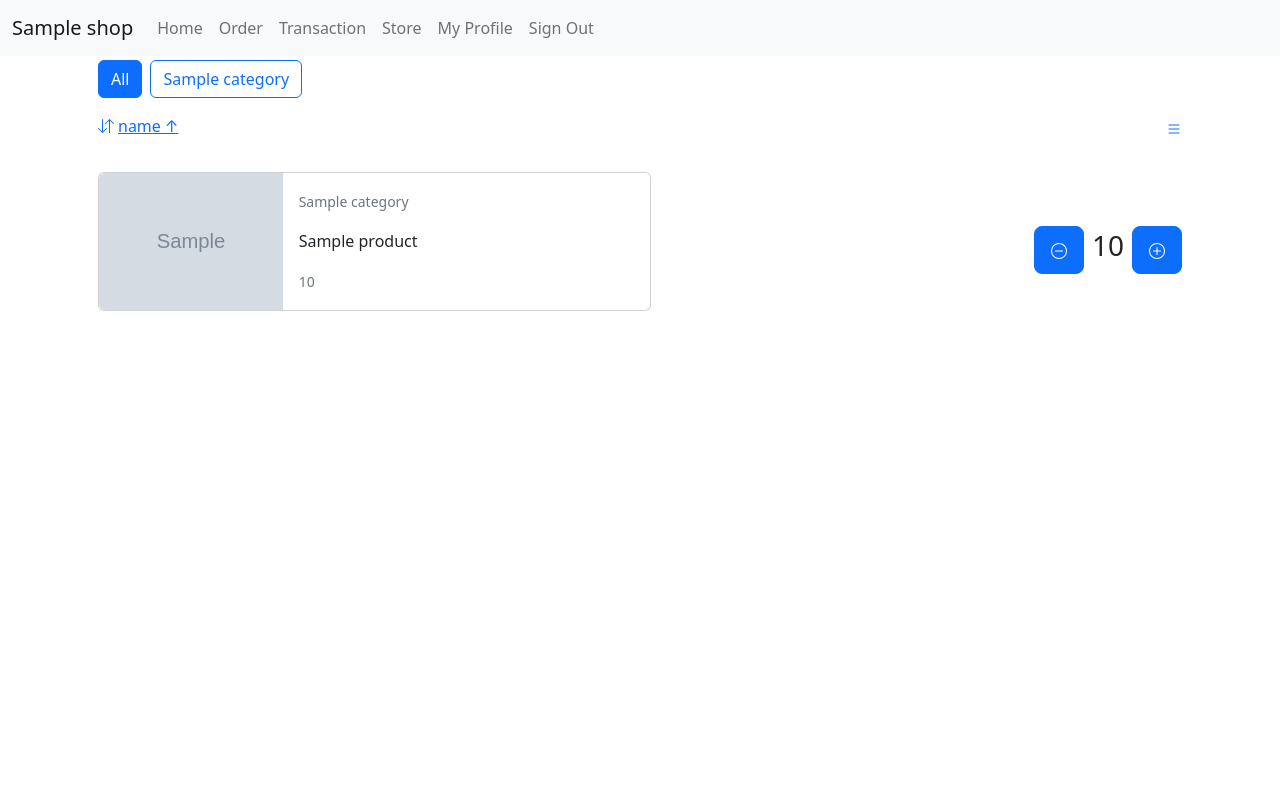
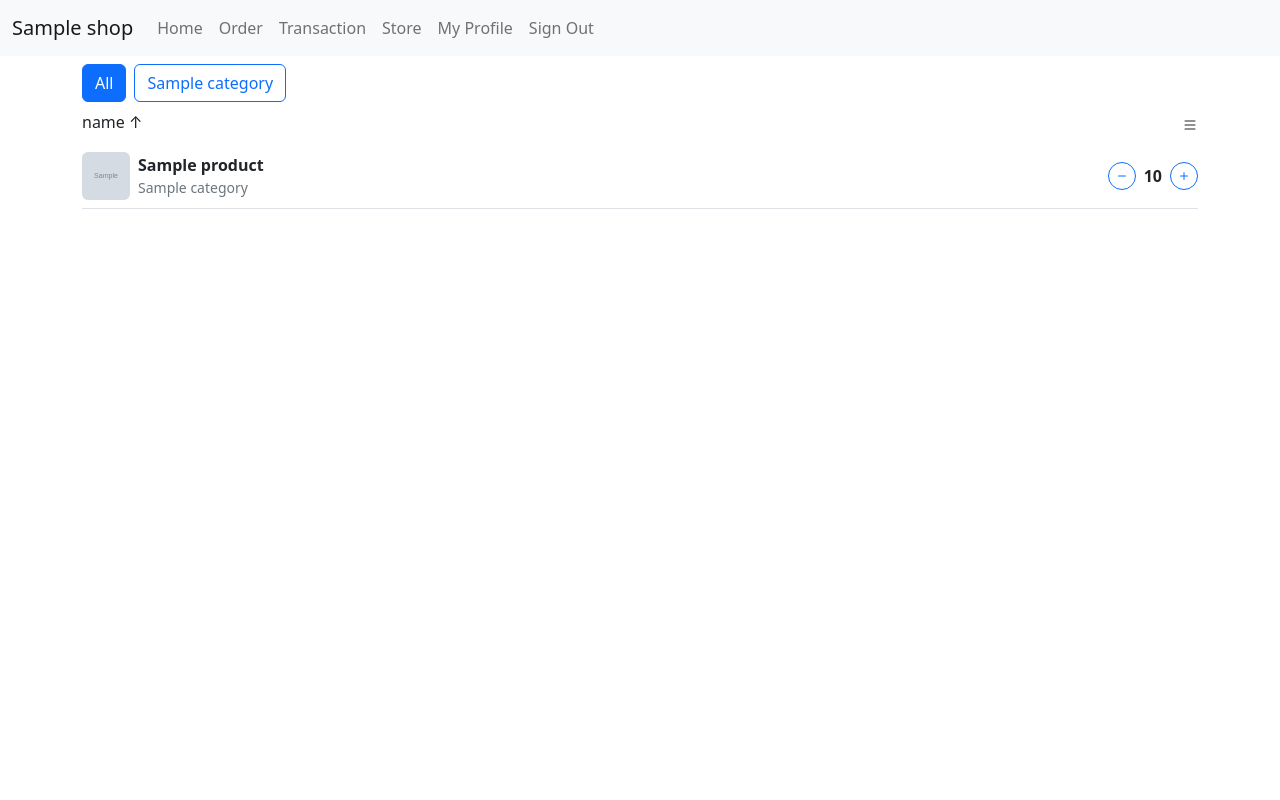
Before and after one commit to nutthawit-l/charni_pos_v3, a Django app: page /products/ in a window 1280 px wide. Run offline with Django 5.2, Linux system fonts and the light colour scheme; a user stored in the database is signed in; tables that the repository leaves empty hold one stand-in row (values such as "Sample post"); grey boxes marked "Sample" are stand-in pictures; parts of the project's set-up code (start-up, migrations or seed data) failed here and were passed over; some libraries are stand-ins or nearby versions.

Commit message:
feat: re-design product_list.html

```diff
--- a/charni_pos_v3/products/templates/products/product_list.html
+++ b/charni_pos_v3/products/templates/products/product_list.html
@@ -1,50 +1,35 @@
 {% extends "base.html" %}
 
-{% block bodyclass %}d-flex flex-column min-vh-100{% endblock bodyclass %}
-{% block topnav %}
-  <header class="py-3 mb-3 border-bottom">
-    <div class="d-flex px-3">
-      <div class="d-flex justify-content-center align-items-center">
-        <h5>{{ shop_name }}</h5>
-      </div>
-    </div>
-  </header>
-{% endblock topnav %}
 {% block main %}
-  <div class="flex-shrink-0">
-    <div id="category-filters">
+  <div class="row my-2">
+    <div class="col-12">
+      <div id="category-filters" class="d-flex flex-wrap gap-2">
         {% with sort_q=active_sort sort_dir=active_sort_direction %}
-        <div class="d-flex gap-2 px-3">
           <a href="{% url 'products:product-list' %}?sort={{ sort_q }}&direction={{ sort_dir }}"
              class="btn {% if not active_category %}btn-primary{% else %}btn-outline-primary{% endif %}">All</a>
           {% for item in category_list %}
             <a href="{% url 'products:product-list' %}?category={{ item.pk }}&sort={{ sort_q }}&direction={{ sort_dir }}"
                class="btn {% if active_category == item.pk|stringformat:'s' %}btn-primary{% else %}btn-outline-primary{% endif %}">{{ item }}</a>
           {% endfor %}
-        </div>
         {% endwith %}
       </div>
-    <div class="d-flex gap-2 px-3 py-3 justify-content-between">
+    </div>
+  </div>
+  <div class="row my-2">
+    <div class="col-12">
+      <div class="d-flex gap-2 justify-content-between">
         <div id="active-sort-direction">
           {% with cat_q=active_category sort_q=active_sort next_dir=toggle_sort_direction %}
             <a href="{% url 'products:product-list' %}{% if cat_q %}?category={{ cat_q }}&sort={{ sort_q }}&direction={{ next_dir }}{% else %}?sort={{ sort_q }}&direction={{ next_dir }}{% endif %}"
-             class="d-flex gap-1 align-items-center"
+               class="d-flex gap-1 align-items-center me-2 text-body text-decoration-none"
                role="button"
                aria-label="Sort direction">
-            <svg xmlns="http://www.w3.org/2000/svg"
-                 width="16"
-                 height="16"
-                 fill="currentColor"
-                 class="bi bi-arrow-down-up"
-                 viewBox="0 0 16 16">
-              <path fill-rule="evenodd" d="M11.5 15a.5.5 0 0 0 .5-.5V2.707l3.146 3.147a.5.5 0 0 0 .708-.708l-4-4a.5.5 0 0 0-.708 0l-4 4a.5.5 0 1 0 .708.708L11 2.707V14.5a.5.5 0 0 0 .5.5m-7-14a.5.5 0 0 1 .5.5v11.793l3.146-3.147a.5.5 0 0 1 .708.708l-4 4a.5.5 0 0 1-.708 0l-4-4a.5.5 0 0 1 .708-.708L4 13.293V1.5a.5.5 0 0 1 .5-.5" />
-            </svg>
               <span id="active-sort">{{ active_sort }}{% if active_sort_direction == 'desc' %} ↓{% else %} ↑{% endif %}</span>
             </a>
           {% endwith %}
         </div>
         <div class="dropdown">
-        <button class="btn btn-link p-0 border-0"
+          <button class="btn btn-link p-0 border-0 text-body"
                   type="button"
                   id="dropdownMenu"
                   data-bs-toggle="dropdown"
@@ -85,61 +70,55 @@
           </ul>
         </div>
       </div>
-    {% block content %}
+    </div>
+  </div>
+  <div class="row my-2">
+    <div class="col-12">
       <div id="product-list">
         {% for item in object_list %}
-          <div class="d-flex gap-2 px-3 py-3 justify-content-between">
-            <div class="card mb-3">
-              <div class="row g-0">
-                <div class="col-md-4">
+          <div class="d-flex align-items-center gap-2 py-2 border-bottom">
             <img src="{{ item.image_url }}"
-                       class="img-fluid rounded-start"
+                 class="product-list-thumb flex-shrink-0"
                  alt="{{ item.image_url }}" />
+            <div class="flex-grow-1 min-w-0">
+              <div class="fw-semibold text-truncate">{{ item.name }}</div>
+              <div class="small text-muted text-truncate">{{ item.category }}</div>
             </div>
-                <div class="col-md-8">
-                  <div class="card-body">
-                    <p class="card-text">
-                      <small class="text-muted">{{ item.category }}</small>
-                    </p>
-                    <p class="card-text">{{ item.name }}</p>
-                    <p class="card-text">
-                      <small class="text-muted" id="product-{{ item.pk }}-stock-label">{{ item.stock }}</small>
-                    </p>
-                  </div>
-                </div>
-              </div>
-            </div>
-            <div class="d-flex gap-2 justify-content-between align-items-center">
+            <div class="d-flex align-items-center flex-shrink-0"
+                 role="group"
+                 aria-label="Stock for {{ item.name }}">
               <button type="button"
-                      class="btn btn-primary btn-lg"
+                      class="btn btn-outline-primary product-stock-btn"
                       hx-post="{% url 'products:product-stock-reduce' item.pk %}"
                       hx-target="#product-{{ item.pk }}-stock-counter"
                       hx-swap="outerHTML"
-                      hx-disabled-elt="this">
+                      hx-disabled-elt="this"
+                      aria-label="Decrease stock">
                 <svg xmlns="http://www.w3.org/2000/svg"
                      width="16"
                      height="16"
                      fill="currentColor"
-                     class="bi bi-dash-circle"
-                     viewBox="0 0 16 16">
-                  <path d="M8 15A7 7 0 1 1 8 1a7 7 0 0 1 0 14m0 1A8 8 0 1 0 8 0a8 8 0 0 0 0 16" />
+                     viewBox="0 0 16 16"
+                     aria-hidden="true">
                   <path d="M4 8a.5.5 0 0 1 .5-.5h7a.5.5 0 0 1 0 1h-7A.5.5 0 0 1 4 8" />
                 </svg>
               </button>
-              <h3 id="product-{{ item.pk }}-stock-counter">{{ item.stock }}</h3>
+              <span class="px-2 text-center fw-semibold"
+                    style="min-width: 2rem"
+                    id="product-{{ item.pk }}-stock-counter">{{ item.stock }}</span>
               <button type="button"
-                      class="btn btn-primary btn-lg"
+                      class="btn btn-outline-primary product-stock-btn"
                       hx-post="{% url 'products:product-stock-add' item.pk %}"
                       hx-target="#product-{{ item.pk }}-stock-counter"
                       hx-swap="outerHTML"
-                      hx-disabled-elt="this">
+                      hx-disabled-elt="this"
+                      aria-label="Increase stock">
                 <svg xmlns="http://www.w3.org/2000/svg"
                      width="16"
                      height="16"
                      fill="currentColor"
-                     class="bi bi-plus-circle"
-                     viewBox="0 0 16 16">
-                  <path d="M8 15A7 7 0 1 1 8 1a7 7 0 0 1 0 14m0 1A8 8 0 1 0 8 0a8 8 0 0 0 0 16" />
+                     viewBox="0 0 16 16"
+                     aria-hidden="true">
                   <path d="M8 4a.5.5 0 0 1 .5.5v3h3a.5.5 0 0 1 0 1h-3v3a.5.5 0 0 1-1 0v-3h-3a.5.5 0 0 1 0-1h3v-3A.5.5 0 0 1 8 4" />
                 </svg>
               </button>
@@ -147,6 +126,6 @@
           </div>
         {% endfor %}
       </div>
-    {% endblock content %}
+    </div>
   </div>
 {% endblock main %}
--- a/charni_pos_v3/static/css/project.css
+++ b/charni_pos_v3/static/css/project.css
@@ -22,3 +22,21 @@
   border-color: var(--bs-primary);
   color: var(--bs-primary);
 }
+
+#product-list .product-list-thumb {
+  width: 48px;
+  height: 48px;
+  object-fit: cover;
+  border-radius: 0.375rem;
+  background-color: var(--bs-light);
+}
+
+#product-list .product-stock-btn {
+  width: 1.75rem;
+  height: 1.75rem;
+  padding: 0;
+  border-radius: 50%;
+  display: inline-flex;
+  align-items: center;
+  justify-content: center;
+}
```
Also changed, not shown: charni_pos_v3/products/templates/products/partials/product_stock.html (+3 -4 lines). Lines whose indentation alone changed are shown as unchanged.
